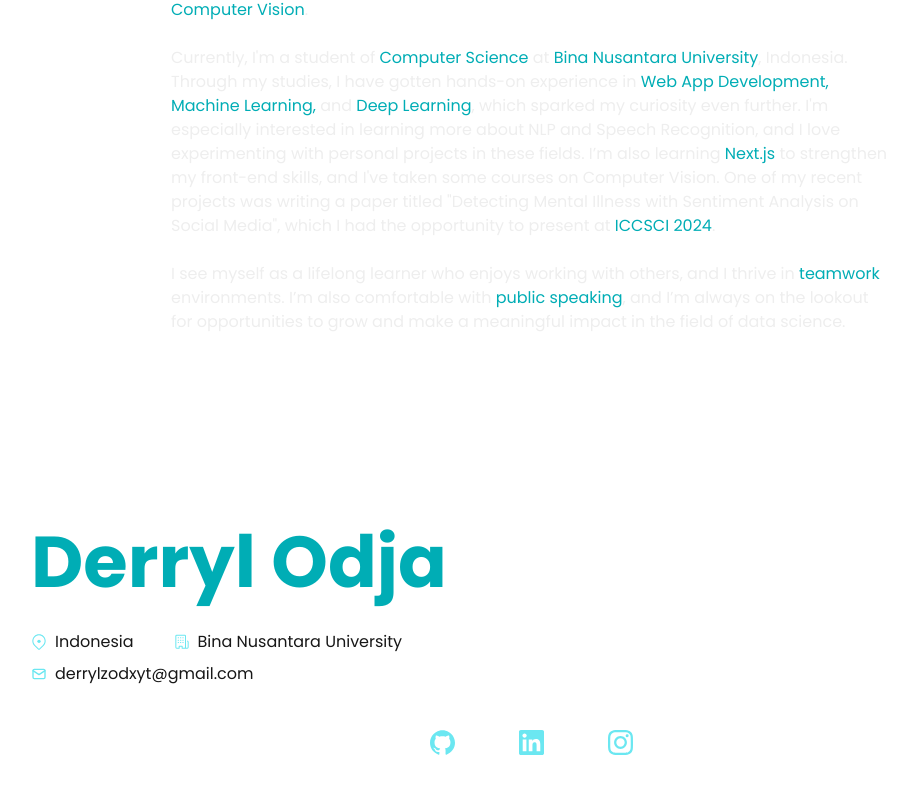
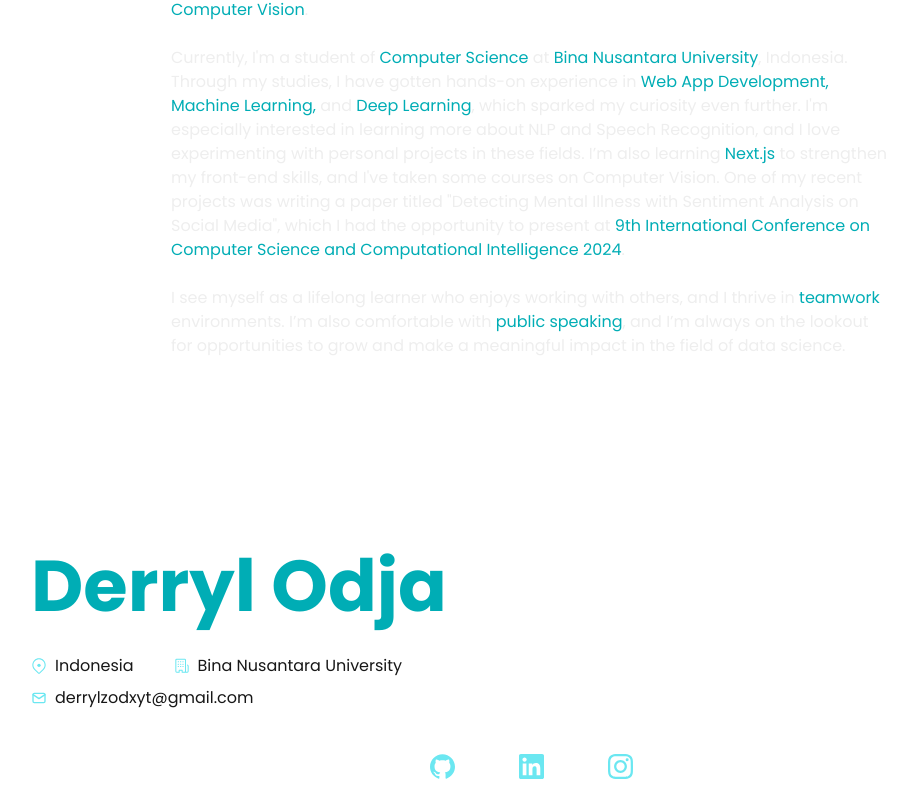
Before and after one commit to kderrylo/web-porto, a Next.js app: page /profile in a window 1280 px wide. Shown: the part 794-1601 px from the top of the page, without its empty margins (109-1026 px from the left). Before the commit the page ends 1577 px from the top, so only its background shows below. Built offline with nearby package versions, Linux system fonts and the light colour scheme.

Commit message:
information update

```diff
--- a/src/app/profile/page.tsx
+++ b/src/app/profile/page.tsx
@@ -57,7 +57,7 @@ export default function profile() {
 
                         I&apos;m especially interested in learning more about NLP and Speech Recognition, and I love experimenting with personal projects in these fields.{" "}
                         I’m also learning <span className="text-accent">Next.js</span> to strengthen my front-end skills, and I&apos;ve taken some courses on Computer Vision.{" "}
-                        One of my recent projects was writing a paper titled &quot;Detecting Mental Illness with Sentiment Analysis on Social Media&quot;, which I had the opportunity to present at <span className="text-accent">ICCSCI 2024</span>.{" "}
+                        One of my recent projects was writing a paper titled &quot;Detecting Mental Illness with Sentiment Analysis on Social Media&quot;, which I had the opportunity to present at <span className="text-accent">9th International Conference on Computer Science and Computational Intelligence 2024</span>.{" "}
                         <br />
                         <br />
                         I see myself as a lifelong learner who enjoys working with others, and I thrive in <span className="text-accent">teamwork</span> environments. I’m also comfortable with <span className="text-accent">public speaking</span>, and I’m always on the lookout for opportunities to grow and make a meaningful impact in the field of data science.
```
